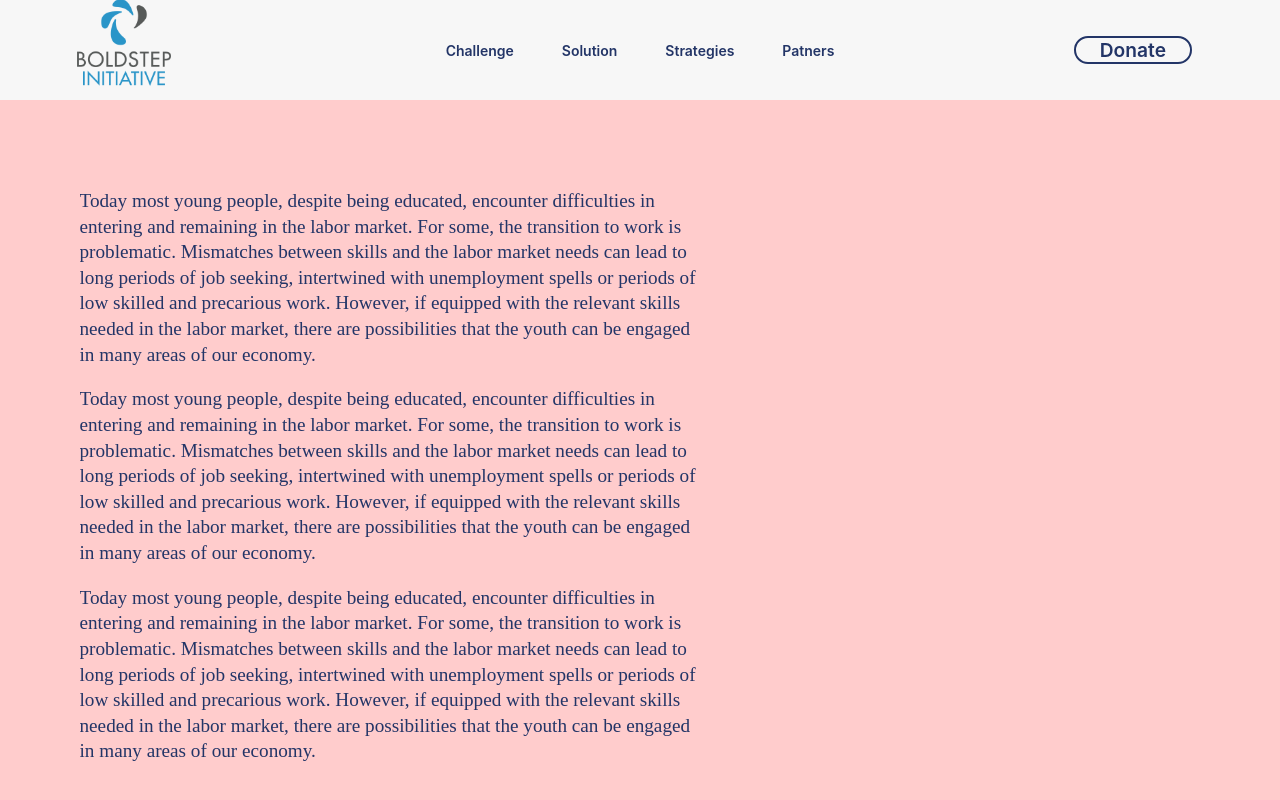
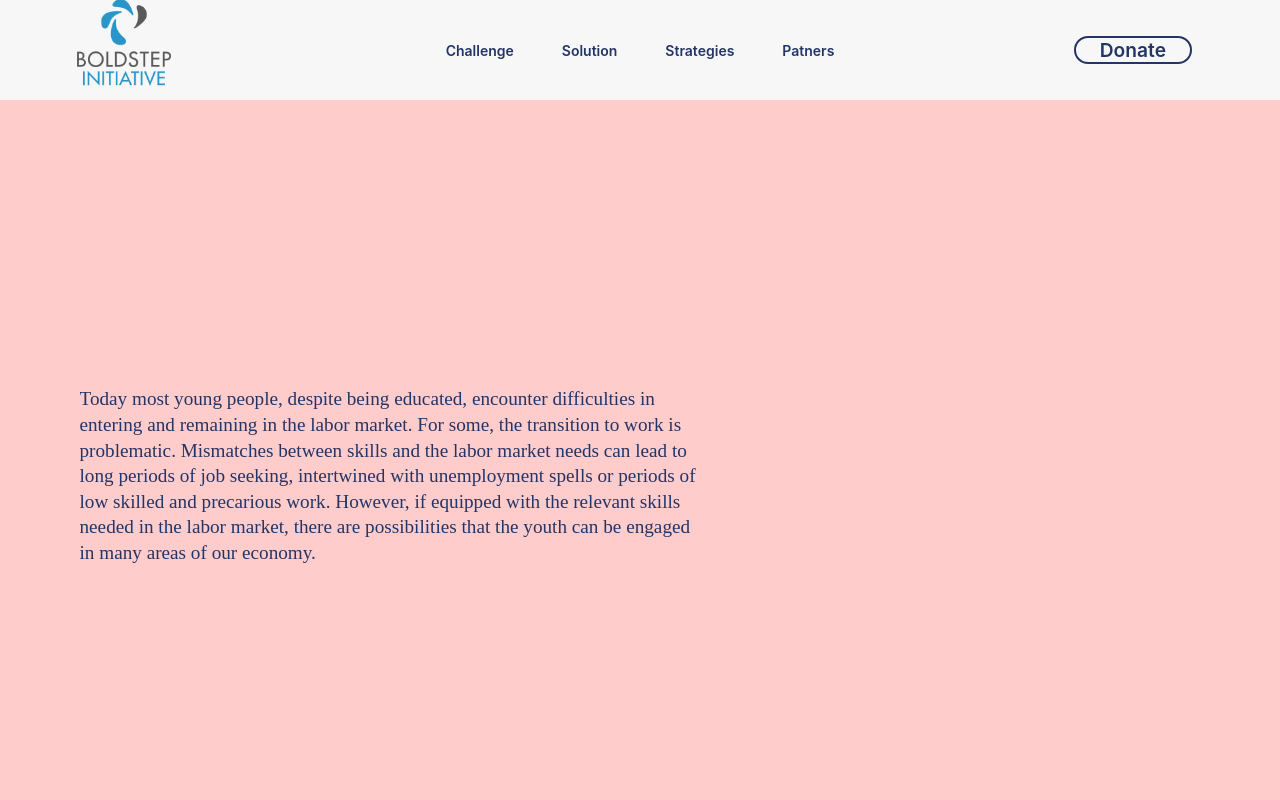
Before and after one commit to jbuyu/live-ngo, a Next.js app: page /challenge in a window 1280 px wide. Shown: the top 800 px of the page. Built offline with nearby package versions, Linux system fonts and the light colour scheme.

Commit message:
changes on footer target element

```diff
--- a/components/Footer.js
+++ b/components/Footer.js
@@ -30,6 +30,7 @@ function Footer() {
           </form>
         </div>
       </section> */}
+
       <div className="footer-links">
         <div className="footer-link-wrapper">
           <div className="footer-link-items">
@@ -46,38 +47,40 @@ function Footer() {
         <div className="footer-link-wrapper">
           <div className="footer-link-items">
             <h2>Videos</h2>
-            <Link href="https://www.youtube.com/watch?v=SeWCX0GHm2s&ab_channel=BoldStepInitiative">
+
+            <a
+              target="_blank"
+              rel="noopener noreferrer"
+              href="https://www.youtube.com/watch?v=SeWCX0GHm2s&ab_channel=BoldStepInitiative"
+            >
               Win Scholarship
-            </Link>
-            <Link href="https://www.youtube.com/watch?v=svDl0ub2eYQ&ab_channel=BoldStepInitiative">
+            </a>
+            <a
+              target="_blank"
+              rel="noopener noreferrer"
+              href="https://www.youtube.com/watch?v=svDl0ub2eYQ&ab_channel=BoldStepInitiative"
+            >
               Resume
-            </Link>
-            <Link href="https://www.youtube.com/watch?v=OSz1TA-lkcI&ab_channel=BoldStepInitiative">
+            </a>
+            <a
+              target="_blank"
+              rel="noopener noreferrer"
+              href="https://www.youtube.com/watch?v=OSz1TA-lkcI&ab_channel=BoldStepInitiative"
+            >
               Personal Finane
-            </Link>
-            <Link href="https://www.youtube.com/watch?v=IXIpZpEQoBQ&ab_channel=BoldStepInitiative">
+            </a>
+            <a
+              target="_blank"
+              rel="noopener noreferrer"
+              href="https://www.youtube.com/watch?v=IXIpZpEQoBQ&ab_channel=BoldStepInitiative"
+            >
               Start-Up
-            </Link>
+            </a>
           </div>
-          {/* <div className="footer-link-items">
-            <h2>Social Media</h2>
-            <Link href="/">Instagram</Link>
-            <Link href="/">Facebook</Link>
-            <Link href="/">Youtube</Link>
-            <Link href="/">Twitter</Link>
-          </div> */}
         </div>
       </div>
       <section className="social-media">
         <div className="social-media-wrap">
-          {/* <div className="footer-logo">
-            <Link href="/" className="social-logo">
-              <div className="nav-plane">
-                <img src="/bold.png" alt="bold logo" width={50} height={50} />
-                Boldstep Initiative
-              </div>
-            </Link>
-          </div> */}
           <small className="website-rights">Boldstep Initiative © 2020</small>
           <div className="social-icons">
             <div className="div-link">
--- a/pages/challenge.js
+++ b/pages/challenge.js
@@ -22,30 +22,6 @@ export default function Challenge() {
                       that the youth can be engaged in many areas of our
                       economy.
                     </p>
-                    <p>
-                      Today most young people, despite being educated, encounter
-                      difficulties in entering and remaining in the labor
-                      market. For some, the transition to work is problematic.
-                      Mismatches between skills and the labor market needs can
-                      lead to long periods of job seeking, intertwined with
-                      unemployment spells or periods of low skilled and
-                      precarious work. However, if equipped with the relevant
-                      skills needed in the labor market, there are possibilities
-                      that the youth can be engaged in many areas of our
-                      economy.
-                    </p>
-                    <p>
-                      Today most young people, despite being educated, encounter
-                      difficulties in entering and remaining in the labor
-                      market. For some, the transition to work is problematic.
-                      Mismatches between skills and the labor market needs can
-                      lead to long periods of job seeking, intertwined with
-                      unemployment spells or periods of low skilled and
-                      precarious work. However, if equipped with the relevant
-                      skills needed in the labor market, there are possibilities
-                      that the youth can be engaged in many areas of our
-                      economy.
-                    </p>
                   </div>
                 </h1>
               </div>
--- a/styles/footer.scss
+++ b/styles/footer.scss
@@ -114,7 +114,7 @@
   display: flex;
   justify-content: space-between;
   align-items: center;
-  width: 90%;
+  width: 97%;
   max-width: 1000px;
   margin: 40px auto 0 auto;
 }
```
